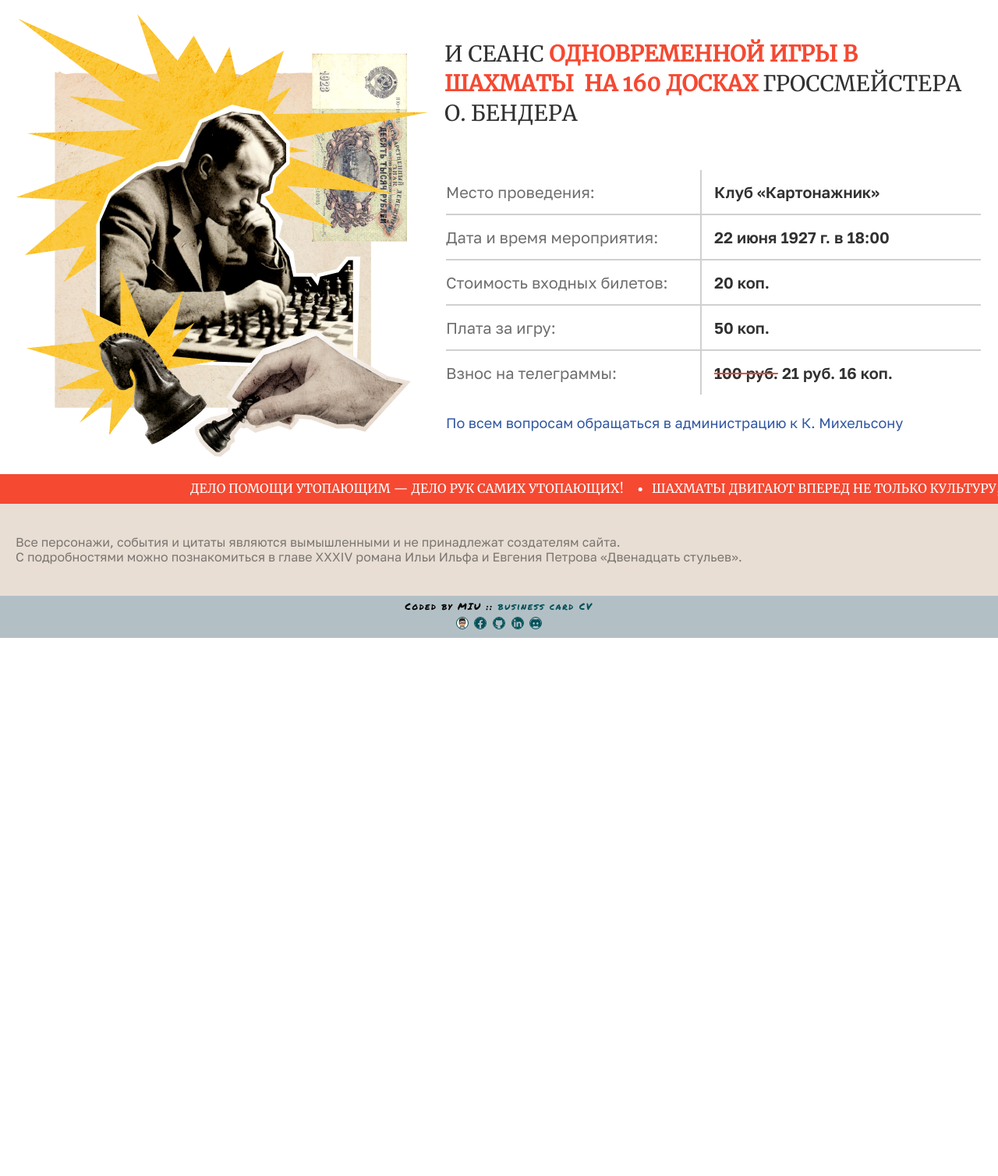
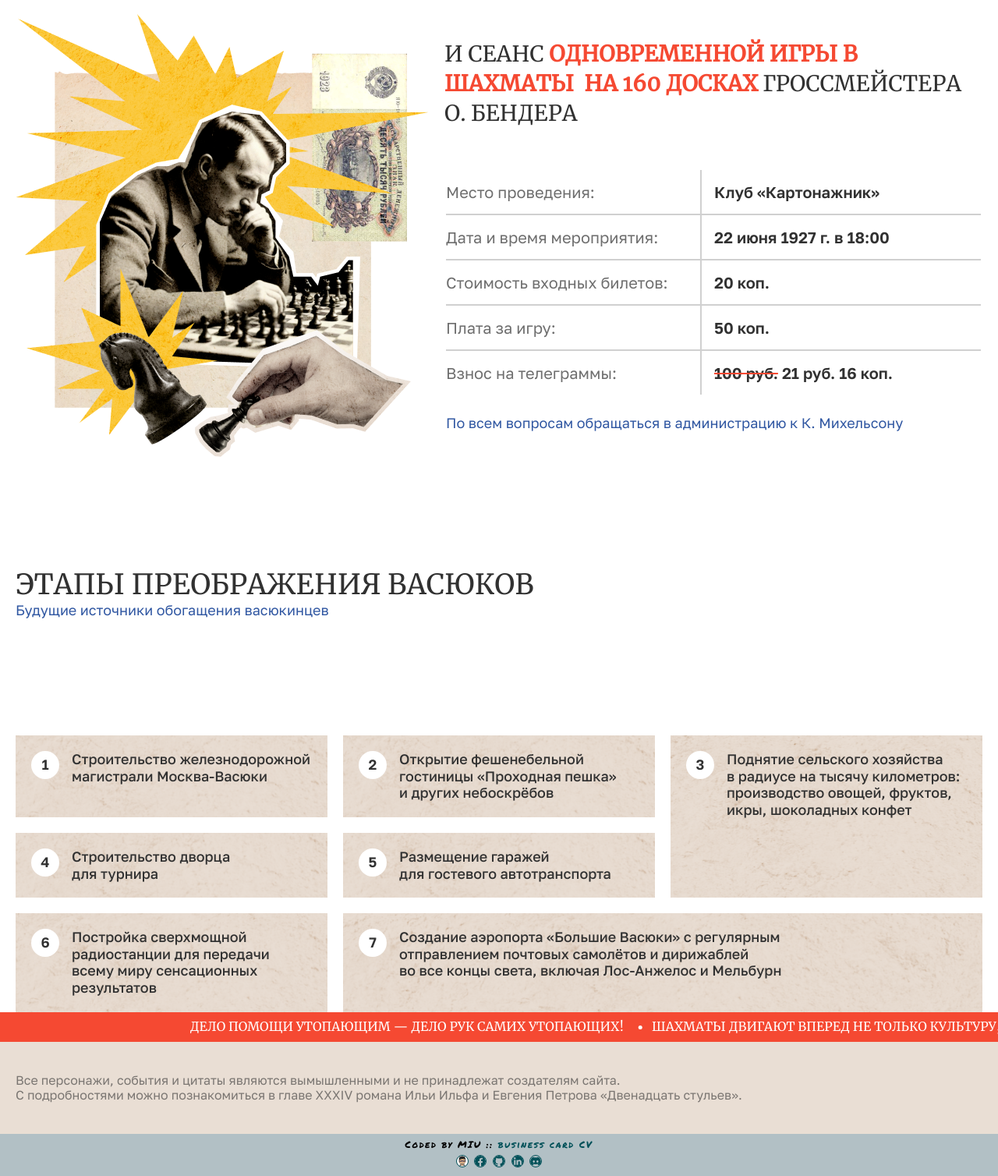
Before and after one commit to MIU-cz/My_works, a PHP site: page / in a window 1280 px wide. Shown: the part 1175-2683 px from the top of the page at 78% size. Before the commit the page ends 1993 px from the top, so only its background shows below. Run offline with PHP 8.4, Linux system fonts and the light colour scheme; style sheets or scripts are compiled from the project's sources.

Commit message:
feat: add stage grid + media

```diff
--- a/Yandex/index.html
+++ b/Yandex/index.html
@@ -696,6 +696,25 @@
 					</tr>
 				</table>
 			</section>
+
+			<section class="content content_stage">
+				<div class="stage_title">
+					<h2 class="txt_main_h">Этапы преображения Васюков</h2>
+					<span class="txt_main_dsc">Будущие источники обогащения васюкинцев</span>
+				</div>
+
+				<div class="stage_stages">
+					<ol class="stages_wraper txt_main_grid">
+						<li class="stage_item">Строительство железнодорожной магистрали Москва-Васюки</li>
+						<li class="stage_item">Открытие фешенебельной гостиницы «Проходная пешка» и других небоскрёбов</li>
+						<li class="stage_item">Поднятие сельского хозяйства в радиусе на тысячу километров: производство овощей, фруктов, икры, шоколадных конфет</li>
+						<li class="stage_item">Строительство дворца для турнира</li>
+						<li class="stage_item">Размещение гаражей для гостевого автотранспорта</li>
+						<li class="stage_item">Постройка сверхмощной радиостанции для передачи всему миру сенсационных результатов</li>
+						<li class="stage_item"><span>Создание аэропорта «Большие Васюки» с регулярным отправлением почтовых самолётов и дирижаблей во все концы света, включая Лос-Анжелос и Мельбурн</span></li>
+					</ol>
+				</div>
+			</section>
 		</main>
 
 		<footer>
--- a/Yandex/src/autor-resourse/my-normaliz-style-min.css
+++ b/Yandex/src/autor-resourse/my-normaliz-style-min.css
@@ -56,7 +56,8 @@ a:visited {
 	text-decoration: none;
 }
 
-ul li {
+ul li,
+ol li {
 	list-style: none;
 }
 
--- a/Yandex/src/css/_Theme.scss
+++ b/Yandex/src/css/_Theme.scss
@@ -89,6 +89,7 @@ $c-bg-header: #e9ded4;
 
 .txt_main_h {
 	@include fontStyle($fsz: 36px, $lh: 120%);
+	text-transform: uppercase;
 
 	@media (min-width: 1366px) {
 		font-size: 54px;
--- a/Yandex/src/css/main.css
+++ b/Yandex/src/css/main.css
@@ -147,6 +147,7 @@
   letter-spacing: normal;
   line-height: 120%;
   color: #313131;
+  text-transform: uppercase;
 }
 @media (min-width: 1366px) {
   .txt_main_h {
@@ -693,6 +694,102 @@
   }
 }
 
+.content_stage {
+  padding-top: 120px;
+}
+@media (min-width: 1366px) {
+  .content_stage {
+    padding-top: 200px;
+  }
+}
+.content_stage .stage_title {
+  width: 66.66%;
+  position: relative;
+}
+.content_stage .stage_title .txt_main_dsc {
+  padding: 12px 0 0;
+}
+@media (min-width: 1366px) {
+  .content_stage .stage_title .txt_main_dsc {
+    padding: 0;
+    width: 33.33%;
+    position: absolute;
+    bottom: 10px;
+    left: 37%;
+  }
+}
+.content_stage .stage_stages {
+  padding: 148px 0 0;
+  position: relative;
+}
+@media (min-width: 1366px) {
+  .content_stage .stage_stages {
+    padding: 54px 0 0;
+  }
+}
+.content_stage .stage_stages .stages_wraper {
+  counter-reset: stages;
+  display: grid;
+  overflow: hidden;
+  grid-auto-flow: column;
+  grid-auto-columns: 100%;
+  grid-template-rows: repeat(2, 150px);
+}
+@media (min-width: 768px) {
+  .content_stage .stage_stages .stages_wraper {
+    grid-auto-flow: row;
+    grid-template-rows: auto;
+    grid-template-columns: repeat(12, 1fr);
+    gap: 20px;
+  }
+}
+.content_stage .stage_stages .stage_item {
+  display: flex;
+  gap: 16px;
+  counter-increment: stages;
+  padding: 20px;
+  background: url(../img/header/bg-color-burn.png) center #e9ded4;
+  background-blend-mode: color-burn;
+}
+.content_stage .stage_stages .stage_item::before {
+  content: counter(stages);
+  display: flex;
+  min-width: 36px;
+  height: 36px;
+  border-radius: 50%;
+  overflow: hidden;
+  background-color: #ffffff;
+  font-weight: 600;
+  align-items: center;
+  justify-content: center;
+}
+.content_stage .stage_stages .stage_item:nth-child(3):nth-child(4):nth-child(7) {
+  grid-row: span 2;
+}
+.content_stage .stage_stages .stage_item:not(:nth-child(2)):not(:nth-child(5)) {
+  padding: 64px 20px 20px;
+}
+@media (min-width: 768px) {
+  .content_stage .stage_stages .stage_item {
+    padding: 20px !important;
+    grid-column: span 4;
+    grid-row: span 1;
+  }
+  .content_stage .stage_stages .stage_item:nth-child(3) {
+    grid-row: span 2;
+  }
+  .content_stage .stage_stages .stage_item:nth-child(4) {
+    grid-row: span 1;
+  }
+  .content_stage .stage_stages .stage_item:nth-child(7) {
+    grid-column: span 8;
+    grid-row: span 1;
+  }
+  .content_stage .stage_stages .stage_item:nth-child(7) span {
+    width: 65%;
+  }
+}
+
 .footer_content {
   width: 100%;
   padding: 40px 20px;
--- a/Yandex/src/css/main.scss
+++ b/Yandex/src/css/main.scss
@@ -344,7 +344,7 @@
 		grid-template-columns: repeat(12, 1fr);
 		row-gap: 0;
 
-		.grid_item{
+		.grid_item {
 			&:nth-child(1) {
 				grid-column: span 8;
 				align-self: end;
@@ -387,22 +387,21 @@
 	}
 
 	.txt_tbl {
-
 		& .section {
 			padding: 16px 0 6px;
 		}
 
 		& .description {
-			padding: 6px 0 16px
+			padding: 6px 0 16px;
 		}
 
 		@media (min-width: 1024px) {
-			.section{
+			.section {
 				padding: 16px 0;
 				flex: 1;
 			}
 
-			.description{
+			.description {
 				padding: 16px;
 				flex: 1;
 				border-left: 2px solid $c-tbl-brdr;
@@ -433,7 +432,121 @@
 			}
 		}
 	}
+}
 
+// ### STAGES ###
+.content_stage {
+	padding-top: 120px;
+
+	@media (min-width: 1366px) {
+		padding-top: 200px;
+	}
+
+	.stage_title {
+		width: 66.66%;
+		position: relative;
+
+		.txt_main_dsc {
+			padding: 12px 0 0;
+
+			@media (min-width: 1366px) {
+				padding: 0;
+				width: 33.33%;
+				position: absolute;
+				bottom: 10px;
+				left: 37%;
+			}
+		}
+	}
+
+	.stage_stages {
+		padding: 148px 0 0;
+		position: relative;
+
+		@media (min-width: 1366px) {
+			padding: 54px 0 0;
+		}
+
+		.stages_wraper {
+			counter-reset: stages;
+			display: grid;
+			overflow: hidden;
+
+			grid-auto-flow: column;
+			grid-auto-columns: 100%;
+			grid-template-rows: repeat(2, 150px);
+
+			@media (min-width: 768px) {
+				grid-auto-flow: row;
+				grid-template-rows: auto;
+				grid-template-columns: repeat(12, 1fr);
+
+				gap: 20px;
+			}
+		}
+
+		.stage_item {
+			display: flex;
+			gap: 16px;
+			counter-increment: stages;
+			padding: 20px;
+
+			background: url(../img/header/bg-color-burn.png) center $c-bg-header;
+			background-blend-mode: color-burn;
+
+			&::before {
+				content: counter(stages);
+				display: flex;
+				min-width: 36px;
+				height: 36px;
+				// aspect-ratio: 1/1;
+				border-radius: 50%;
+				overflow: hidden;
+				background-color: $c-main-white;
+				font-weight: 600;
+				align-items: center;
+				justify-content: center;
+
+			}
+
+			&:nth-child(3):nth-child(4):nth-child(7) {
+				grid-row: span 2;
+			}
+
+			&:not(:nth-child(2)):not(:nth-child(5)) {
+				padding: 64px 20px 20px;
+			}
+
+			// &:nth-child(n+2) {
+			// 	display: none;
+			// }
+
+			@media (min-width: 768px) {
+				padding: 20px !important;
+				grid-column: span 4;
+				grid-row: span 1;
+
+				&:nth-child(3) {
+					grid-row: span 2;
+				}
+
+				&:nth-child(4) {
+					grid-row: span 1;
+				}
+
+				&:nth-child(7) {
+					grid-column: span 8;
+					grid-row: span 1;
+
+					span {
+						width: 65%;
+					}
+				}
+
+
+			}
+		}
+	}
 }
 
 // ####################################################
```
Also changed, not shown: 1 other file.
